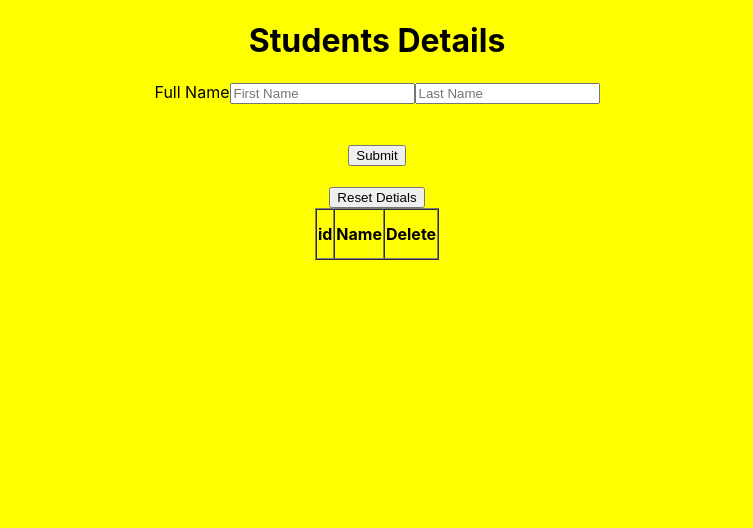
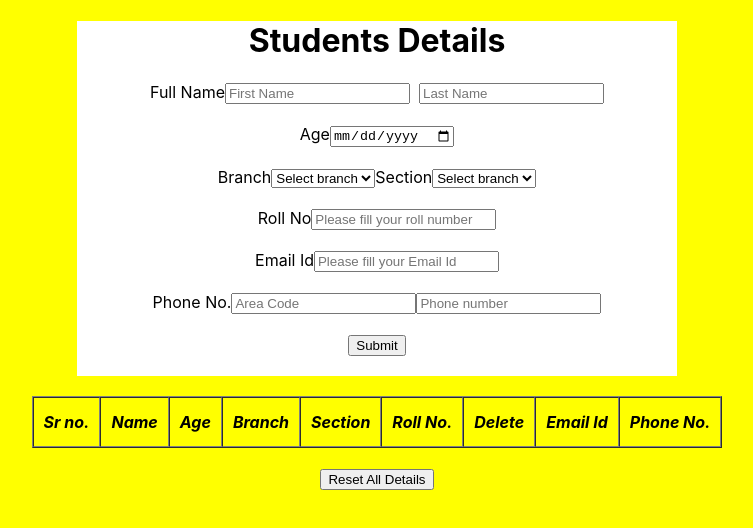
Before and after one commit to nidhijha2506/formtable, a React (Create React App) app: page / in a window 1280 px wide. Shown: the top 528 px of the page, without its empty margins (263-1016 px from the left). Built offline with nearby package versions, Linux system fonts and the light colour scheme.

Commit message:
Add input fields

```diff
--- a/src/Formtableproject.jsx
+++ b/src/Formtableproject.jsx
@@ -21,11 +21,6 @@ function FormTable()
         setinputdata([...inputdata,inputdetails]);
         setinputdetails({});
     }
-    // function handledelete(ind)
-    // {
-    //    const updatedetails= inputdata.filter(li => li.ind !== ind)
-    //    setinputdata(updatedetails);
-    // }
     function handledelete(fid)
     {
         // alert(fid);
@@ -47,28 +42,110 @@ function FormTable()
                 <h1>Students Details</h1>
              <label>Full Name
                 <input
+                required
                    type="text"
                     name="Name"
-                    placeholder="First Name "
+                    placeholder="First Name"
                     onChange={handleChange}
-                 />
+                    maxLength={14}
+                 />&nbsp;&nbsp;
                  <input
+                 required
                    type="text"
                     name="Surname"
                     placeholder="Last Name"
                     onChange={handleChange}
+                    maxLength={14}
                  />
-             </label><br /><br /><br />
-             <input type="submit" />
+             </label><br /><br />
+             <label>Age
+                 <input
+                 required
+                    type="date"
+                    name="Age"
+                    placeholder="Fill your age"
+                    onChange={handleChange}
+                    min={18}
+                />
+             </label><br /><br />
+             <label>Branch
+                 <select name="Branch"
+                 required
+                      onChange={handleChange}>
+                     <option value="">Select branch</option>
+                     <option value="ME">ME</option>
+                     <option value="EE">EE</option>
+                     <option value="EC">EC</option>
+                     <option value="IT">IT</option>
+                     <option value="CS">CS</option>
+                     <option value="CE">CE</option>
+                 </select>
+             </label>
+             <label>Section
+                 <select name="Section"
+                 required
+                     onChange={handleChange}>
+                     <option value="">Select branch</option>
+                     <option value="A">A</option>
+                     <option value="B">B</option>
+                     <option value="C">C</option>
+                     <option value="D">D</option>
+                     <option value="E">E</option>
+                     <option value="F">F</option>
+                 </select>
+             </label><br /><br />
+             <label>Roll No
+                 <input
+                    required
+                    type="number"
+                    name="Rollno"
+                    placeholder="Please fill your roll number"
+                    onChange={handleChange}
+                    min={1}
+                />
+             </label><br /><br />
+             <label>Email Id
+                 <input
+                    required
+                    type="text"
+                    name="Email"
+                    placeholder="Please fill your Email Id"
+                    onChange={handleChange}
+                />
+             </label><br /><br />
+             <label>Phone No.
+             <input
+                    required
+                    type="number"
+                    name="Code"
+                    placeholder="Area Code"
+                    onChange={handleChange}
+                    maxLength={2}
+                />
+                 <input
+                    required
+                    type="number"
+                    name="Phone"
+                    placeholder="Phone number"
+                    onChange={handleChange}
+                    maxLength={10}
+                />
+             </label><br /><br />
+             <input type="submit" /><br /><br />
              </form><br />
-             <button type="button" onClick={deletedetails}>Reset Detials</button>
 
-             <table cellPadding={1} cellSpacing={0} border={1}>
+             <table cellPadding={10} cellSpacing={0} border={1}>
                 <thead>
                     <tr>
-                        <th>id</th>
+                        <th>Sr no.</th>
                         <th>Name</th>
+                        <th>Age</th>
+                        <th>Branch</th>
+                        <th>Section</th>
+                        <th>Roll No.</th>
                         <th>Delete</th>
+                        <th>Email Id</th>
+                        <th>Phone No.</th>
                     </tr>
                 </thead>
                 <tbody>
@@ -79,20 +156,28 @@ function FormTable()
                             <tr key={index}>
                                 <td>{index+1}</td>
                                 <td>{data.Name} {data.Surname}</td>
+                                <td>{data.Age}</td>
+                                <td>{data.Branch}</td>
+                                <td>{data.Section}</td>
+                                <td>{data.Rollno}</td>
+                                <td>{data.Email}</td>
+                                <td>{data.Code} {data.Phone}</td>
                                 <td>
                                     <button type="button" onClick={()=>
                                     {
                                       handledelete(index)
 
 
-                                    }}>Delete</button>
+                                    }}>Delete Details</button>
                                 </td>
                             </tr>
                            )
                         })
                     }
                 </tbody>
-             </table>
+             </table><br />
+             <button type="button" onClick={deletedetails}>Reset All Details</button><br /><br />
+
          </center>
     )
 }
--- a/src/Style.css
+++ b/src/Style.css
@@ -5,3 +5,13 @@ tr
 {
     height: 50px;
 }
+form
+{
+    background-color: white;
+    width: 600px;
+    margin-top: 10px;
+}
+table
+{
+    font-style: italic;
+}
```
